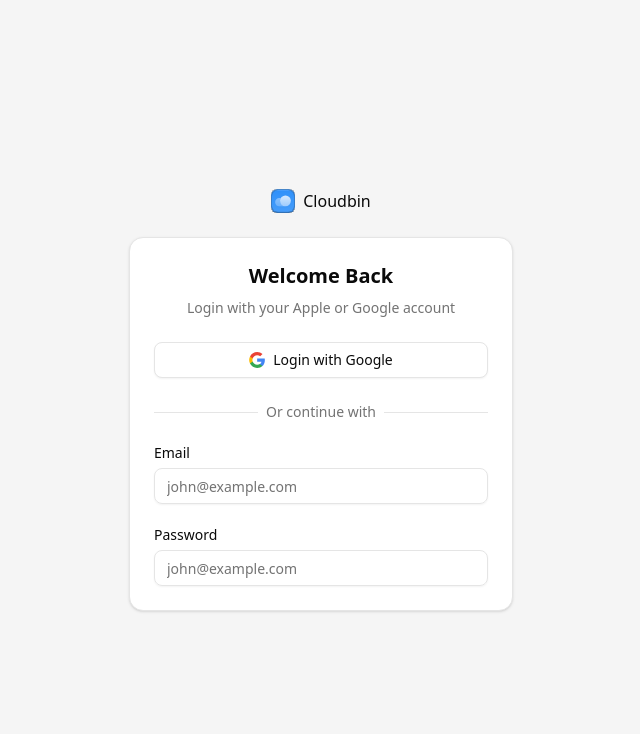
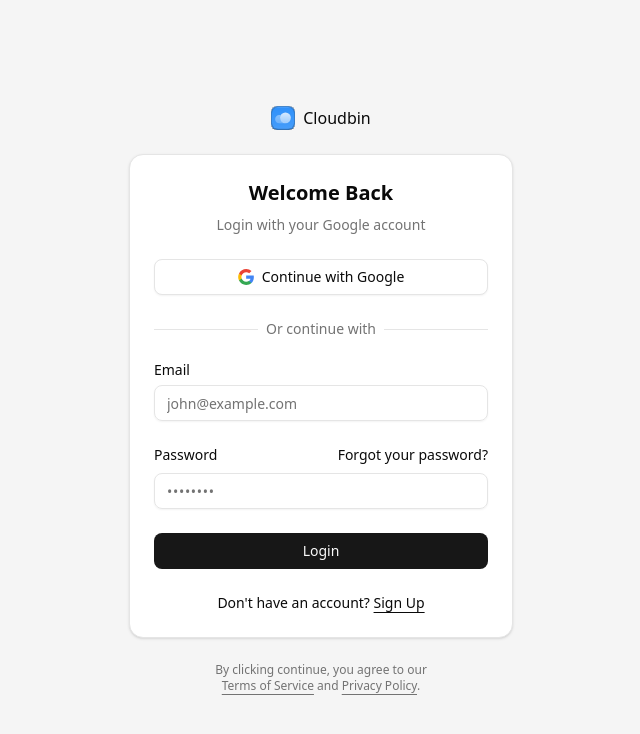
Before and after one commit to diegovilhalva/cloudbin, a React (Vite) app: page /auth/login in a window 1280 px wide. Shown: the top 734 px of the page, without its empty margins (319-959 px from the left). Built offline with nearby package versions, Linux system fonts and the light colour scheme; no server answers.

Commit message:
add login functionality with appwrite

```diff
--- a/package.json
+++ b/package.json
@@ -14,13 +14,16 @@
     "@radix-ui/react-label": "^2.1.8",
     "@radix-ui/react-slot": "^1.2.4",
     "@tailwindcss/vite": "^4.1.18",
+    "appwrite": "^22.0.0",
     "class-variance-authority": "^0.7.1",
     "clsx": "^2.1.1",
     "lucide-react": "^0.563.0",
+    "next-themes": "^0.4.6",
     "react": "^19.2.0",
     "react-dom": "^19.2.0",
     "react-hook-form": "^7.71.1",
     "react-router": "^7.13.0",
+    "sonner": "^2.0.7",
     "tailwind-merge": "^3.4.0",
     "tailwindcss": "^4.1.18",
     "zod": "^4.3.6"
--- a/src/components/LoginForm.tsx
+++ b/src/components/LoginForm.tsx
@@ -4,7 +4,7 @@
 import { useCallback, useEffect, type ComponentProps } from "react"
 import { useForm } from "react-hook-form"
 import { Link, useFetcher } from "react-router"
-import { email, z } from "zod"
+import {  z } from "zod"
 import { Button } from "./ui/button"
 import { Card, CardContent, CardDescription, CardHeader, CardTitle } from "./ui/card"
 import { Input } from "./ui/input"
@@ -12,6 +12,8 @@
 import { GoogleLogo } from "@/assets/logo/google"
 import { Loader2Icon } from "lucide-react"
 import type { SubmitHandler } from "react-hook-form"
+import { toast } from "sonner"
+import { handleOAuthLogin } from "@/lib/auth"
 
 
 const formSchema = z.object({
@@ -31,11 +33,17 @@
     const isLoading = fetcher.state !== "idle"
 
     useEffect(() => {
-
-    }, [])
+        const error = fetcher.data?.error
+        if (error) {
+            toast.error(error.message)
+        }
+    }, [fetcher.data])
 
     const onSubmit: SubmitHandler<z.infer<typeof formSchema>> = useCallback((values) => {
-
+        fetcher.submit(values,{
+            method:"post",
+            encType:"application/json",
+        })
     }, [])
     return (
         <div className={cn("flex flex-col gap-6", className)} {...props}>
@@ -43,7 +51,7 @@
                 <CardHeader className="text-center">
                     <CardTitle className="text-xl">Welcome Back</CardTitle>
                     <CardDescription>
-                        Login with your Apple or Google account
+                        Login with your Google account
                     </CardDescription>
                 </CardHeader>
                 <CardContent>
@@ -51,9 +59,9 @@
                         <form onSubmit={form.handleSubmit(onSubmit)} className="grid gap-6">
                             <div className="flex flex-col gap-4">
                                 <Button type="button" variant={"outline"} className="w-full"
-                                    onClick={() => { }}>
+                                    onClick={handleOAuthLogin}>
                                     <GoogleLogo colorful />
-                                    Login with Google
+                                    Continue with Google
                                 </Button>
                             </div>
                             <div className="after:border-border relative text-center text-sm after:absolute after:inset-0 after:top-1/2 after:z-0 after:flex  after:items-center after:border-t">
@@ -75,20 +83,35 @@
                                     <FormItem>
                                         <div className="flex items-center">
                                             <FormLabel>Password</FormLabel>
-                                            <Link to={"/auth/forgot-password"} >
+                                            <Link to={"/auth/forgot-password"} className="ml-auto text-sm underline-offset-4 hover:underline" >
+                                                Forgot your password?
                                             </Link>
                                         </div>
                                         <FormControl>
-                                            <Input type="password" placeholder="john@example.com" {...field} />
+                                            <Input type="password" placeholder="••••••••" {...field} className="tracking-wider" />
                                         </FormControl>
                                         <FormMessage />
                                     </FormItem>
                                 )} />
+                                <Button type="submit" className="w-full" disabled={isLoading}>
+                                    {isLoading && <Loader2Icon className="animate-spin" /> }
+                                    Login
+                                </Button>
+                            </div>
+                            <div className="text-center  text-sm">
+                                Don't have an account?{" "}
+                                <Link to={"/auth/signup"} className="underline underline-offset-4" viewTransition>
+                                Sign Up
+                                </Link>
                             </div>
                         </form>
                     </Form>
                 </CardContent>
             </Card>
+            <div className="text-muted-foreground *:[a]:hover:text-primary text-center text-xs text-balance *:[a]:underline *:underline-offset-4">
+                By clicking continue, you agree to our <a href="#">Terms of Service</a>{" "}
+                and <a href="#">Privacy Policy</a>.
+            </div>
         </div>
     )
 }
--- /dev/null
+++ b/src/components/ui/sonner.tsx
@@ -0,0 +1,38 @@
+import {
+  CircleCheckIcon,
+  InfoIcon,
+  Loader2Icon,
+  OctagonXIcon,
+  TriangleAlertIcon,
+} from "lucide-react"
+import { useTheme } from "next-themes"
+import { Toaster as Sonner, type ToasterProps } from "sonner"
+
+const Toaster = ({ ...props }: ToasterProps) => {
+  const { theme = "system" } = useTheme()
+
+  return (
+    <Sonner
+      theme={theme as ToasterProps["theme"]}
+      className="toaster group"
+      icons={{
+        success: <CircleCheckIcon className="size-4" />,
+        info: <InfoIcon className="size-4" />,
+        warning: <TriangleAlertIcon className="size-4" />,
+        error: <OctagonXIcon className="size-4" />,
+        loading: <Loader2Icon className="size-4 animate-spin" />,
+      }}
+      style={
+        {
+          "--normal-bg": "var(--popover)",
+          "--normal-text": "var(--popover-foreground)",
+          "--normal-border": "var(--border)",
+          "--border-radius": "var(--radius)",
+        } as React.CSSProperties
+      }
+      {...props}
+    />
+  )
+}
+
+export { Toaster }
--- /dev/null
+++ b/src/lib/appwrite.ts
@@ -0,0 +1,14 @@
+
+
+import { Client, Account, Databases, Functions } from "appwrite"
+
+const client = new Client()
+        .setEndpoint(import.meta.env.VITE_APPWRITE_ENDPOINT)
+        .setProject(import.meta.env.VITE_APPWRITE_PROJECT_ID)
+
+export const account = new Account(client)
+export const databases = new Databases(client)
+export const functions = new Functions(client)
+
+
+export {ID,Query,Permission,Role,OAuthProvider} from 'appwrite'
--- /dev/null
+++ b/src/lib/auth.ts
@@ -0,0 +1,8 @@
+import { account, OAuthProvider } from "./appwrite";
+
+export const handleOAuthLogin = () => {
+    account.createOAuth2Session({
+        provider:OAuthProvider.Google,
+        success:"http://localhost:5173/drive/home"
+    })
+}
--- a/src/main.tsx
+++ b/src/main.tsx
@@ -5,14 +5,14 @@
 router
 import { router } from './routes/index.ts'
 import { ThemeProvider } from './components/theme-provider.tsx'
+import { Toaster } from '@/components/ui/sonner.tsx'
 
 
 createRoot(document.getElementById('root')!).render(
   <StrictMode>
     <ThemeProvider>
-      <RouterProvider router={router}>
-
-      </RouterProvider>
+      <RouterProvider router={router}/>
+      <Toaster richColors />
     </ThemeProvider>
   </StrictMode>,
 )
--- a/src/pages/auth/Login.tsx
+++ b/src/pages/auth/Login.tsx
@@ -6,7 +6,7 @@
 
 const Login = () => {
     return (
-        <div className="bg-muted flex min-h-svh fle-col items-center justify-center gap-6 p-6 md:p-10">
+        <div className="bg-muted flex min-h-svh flex-col items-center justify-center gap-6 p-6 md:p-10">
             <div className="flex w-full  max-w-sm flex-col gap-6">
                 <Link to={"/"} className="flex items-center gap-2 self-center font-medium" viewTransition>
                     <div className="flex size-6 items-center justify-center">
--- /dev/null
+++ b/src/routes/actions/login.ts
@@ -0,0 +1,22 @@
+import { redirect } from "react-router"
+
+import { account } from "@/lib/appwrite"
+
+import type { ActionFunction } from "react-router"
+
+import { AppwriteException } from "appwrite"
+
+export const loginAction: ActionFunction = async ({ request }) => {
+    const data = (await request.json()) as LoginForm
+    try {
+        await account.createEmailPasswordSession({
+            ...data,
+        })
+        return redirect("/drive/home")
+    } catch (error) {
+        if (error instanceof AppwriteException) {
+            return { ok: false,error:error }
+        }
+        throw error
+    }
+}
--- a/src/routes/index.ts
+++ b/src/routes/index.ts
@@ -3,6 +3,7 @@
 import Login from "@/pages/auth/Login"
 import RootError from "@/pages/error/Root"
 import { createBrowserRouter } from "react-router"
+import { loginAction } from "./actions/login"
 
 
 
@@ -16,8 +17,10 @@
         children:[
             {
                 path:"login",
-                Component:Login
-            }
+                Component:Login,
+                action:loginAction
+            },
+
         ]
     }
 ])
```
Also changed, not shown: src/types/all-types.ts (added, +68 -0 lines), src/types/index.d.ts (added, +10 -0 lines), 1 other file (tests, documents, lock files or other folders).
